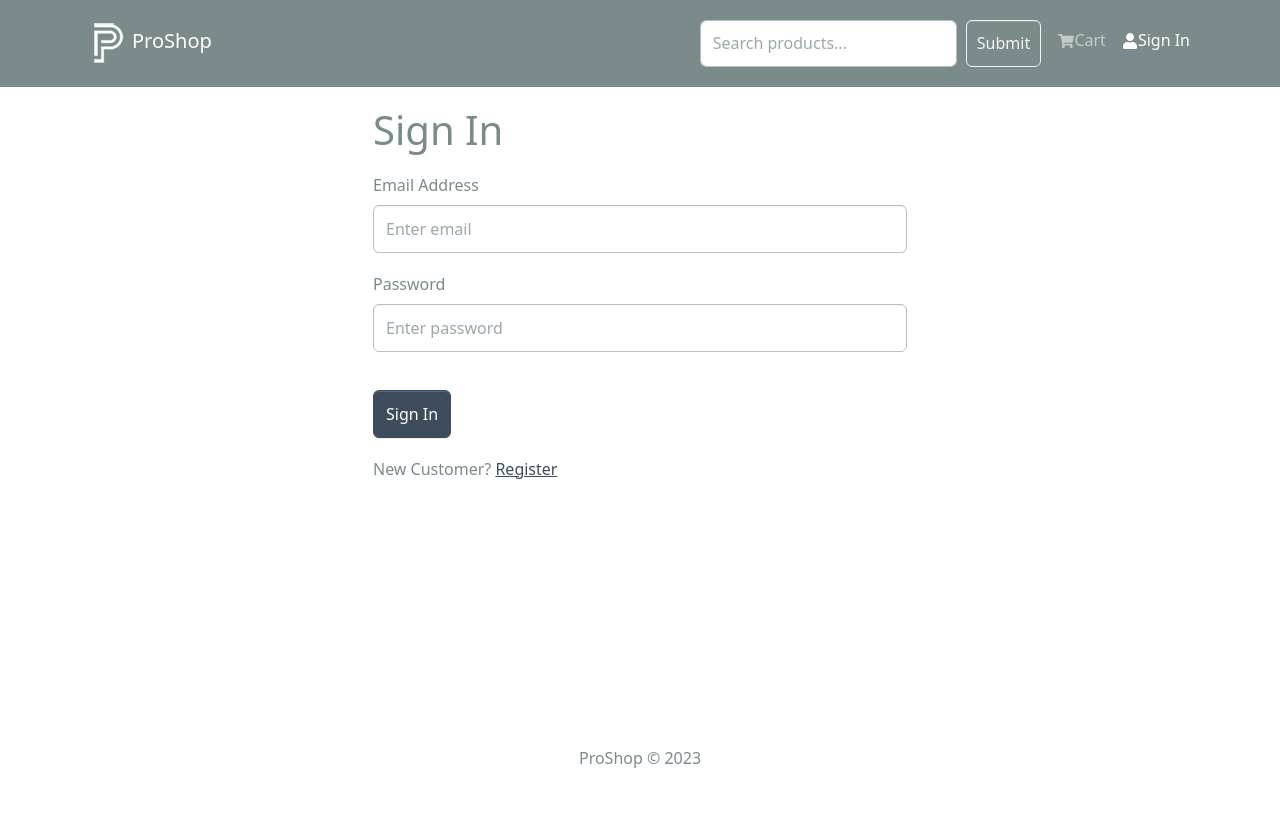
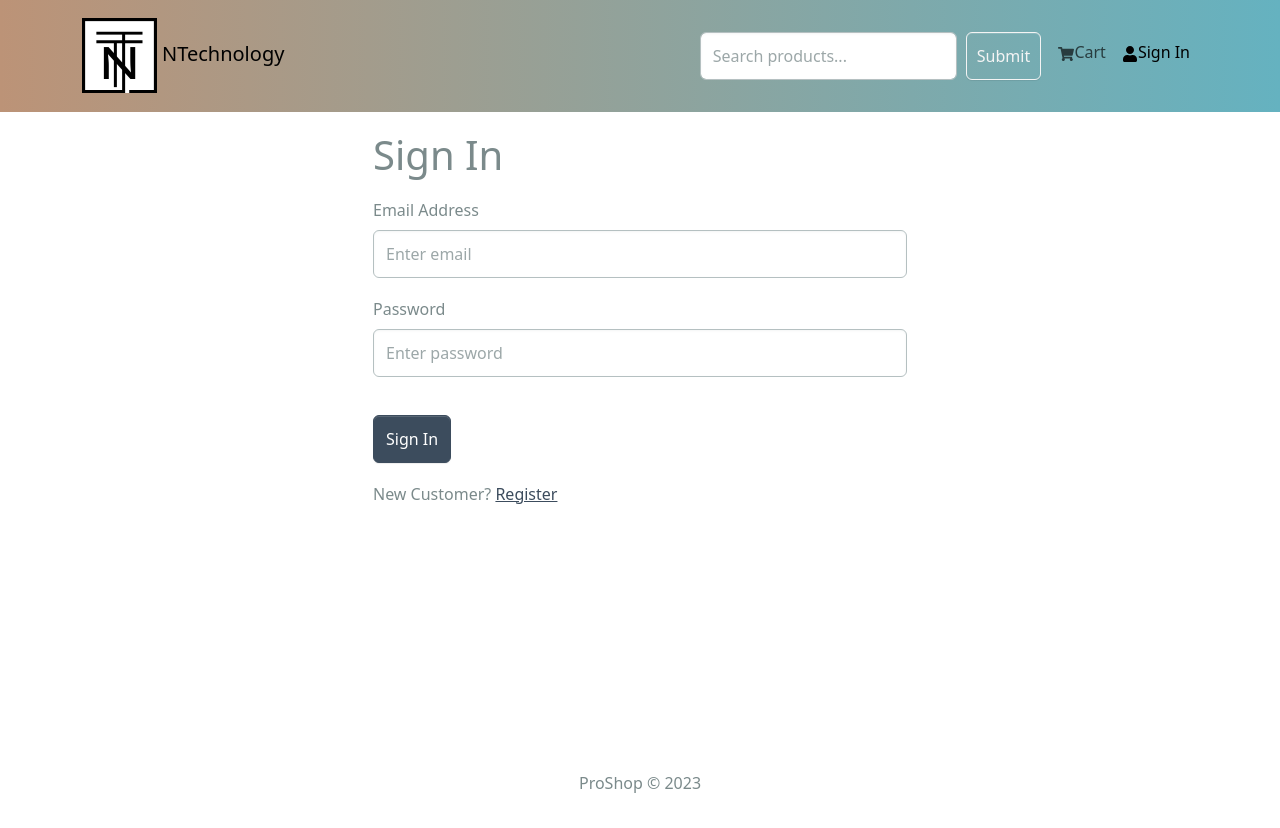
Before and after one commit to Noseilos/mern, a React (Create React App) app in the folder frontend/: page /login in a window 1280 px wide. Before the commit the page ends 805 px from the top, so only its background shows below. Built offline with nearby package versions, Linux system fonts and the light colour scheme.

Commit message:
before production

```diff
--- a/frontend/src/components/Header.jsx
+++ b/frontend/src/components/Header.jsx
@@ -1,7 +1,7 @@
 import React from 'react';
 import { Badge, Navbar, Nav, Container, NavbarBrand, NavDropdown } from 'react-bootstrap';
 import { FaShoppingCart, FaUser } from 'react-icons/fa';
-import logo from '../assets/logo.png';
+import logo from '../assets/new.png';
 import { LinkContainer } from 'react-router-bootstrap';
 import { useSelector, useDispatch } from 'react-redux';
 import { useLogoutMutation } from '../slices/usersApiSlice';
@@ -32,12 +32,12 @@ const Header = () => {
 
   return (
     <header>
-        <Navbar bg='dark' variant='dark' expand='lg' collapseOnSelect>
+        <Navbar style={{ background: 'linear-gradient(to right, rgb(188, 147, 119), rgb(101, 178, 192))' }} expand='lg' collapseOnSelect>
             <Container>
                 <LinkContainer to='/'>
                     <Navbar.Brand>
-                        <img src={logo} alt='ProShop'/>
-                        ProShop
+                        <img src={logo} alt='ProShop' style={{ marginRight: '5px' }} />
+                        NTechnology
                     </Navbar.Brand>
                 </LinkContainer>
                 <Navbar.Toggle aria-controls='basic-navbar-nav'/>
--- a/frontend/src/components/Meta.jsx
+++ b/frontend/src/components/Meta.jsx
@@ -12,7 +12,7 @@ const Meta = ({ title, description, keywords }) => {
 }
 
 Meta.defaultProps = {
-    title: 'Welcome to Proshop',
+    title: 'Welcome to NTechnology',
     description: 'We sell the best products',
     keywords: 'electronics, buy electronics, cheap electronics',
 };
```
Also changed, not shown: frontend/src/assets/new.png (added).
